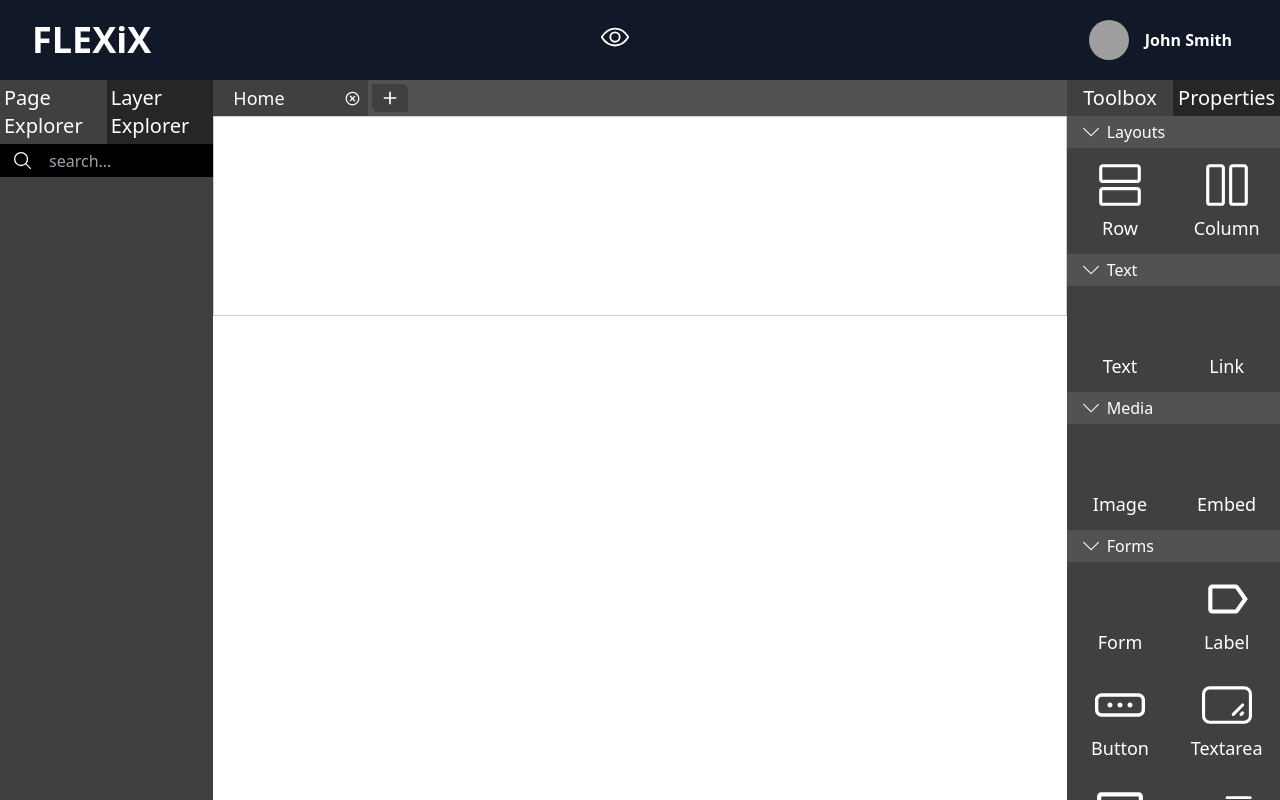
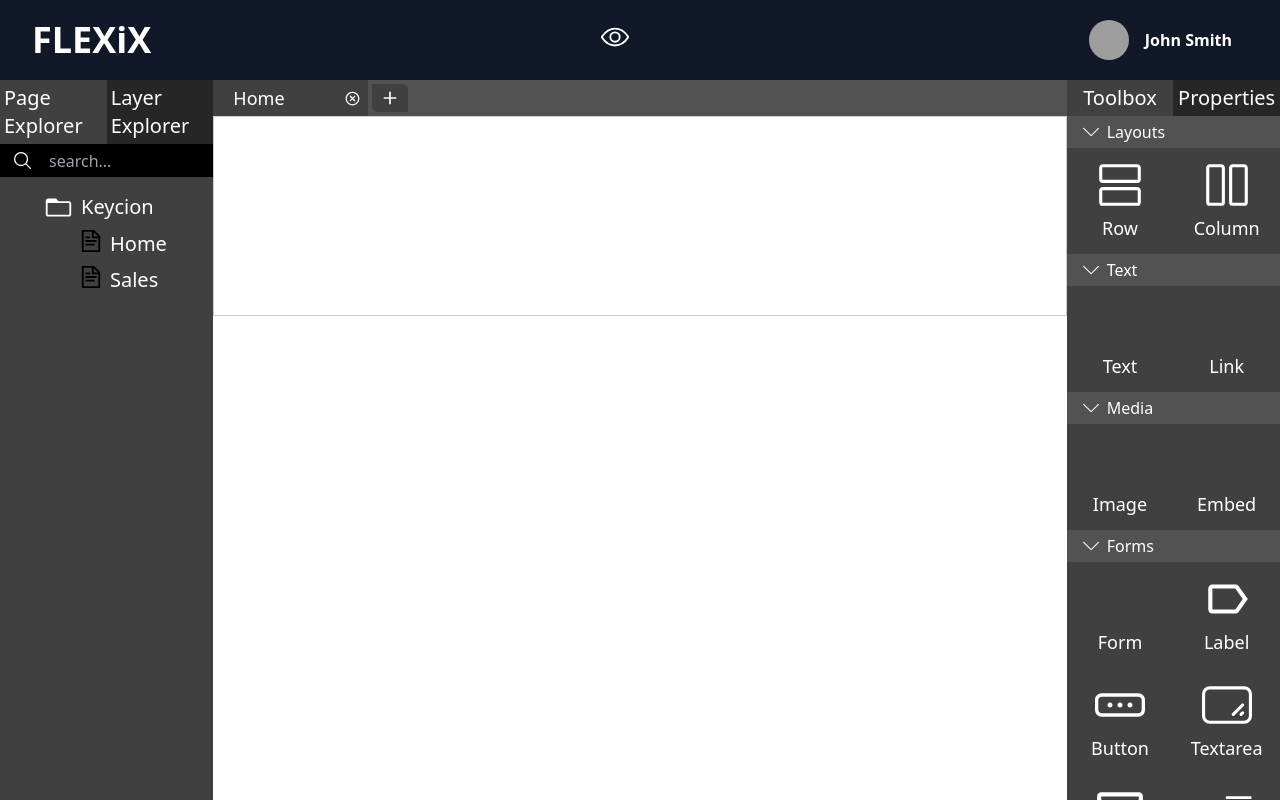
Before and after one commit to flexix-developer/Flexix-Frontend, a React (Create React App) app: page /design in a window 1280 px wide. Both pictures are taken after a click on the element "Page Explorer". Built offline with nearby package versions, Linux system fonts and the light colour scheme; grey boxes are pictures that could not be loaded; some icons are missing.

Commit message:
pattren||nop

```diff
--- a/src/components/pageExplorer/PageExplorer.js
+++ b/src/components/pageExplorer/PageExplorer.js
@@ -1,8 +1,9 @@
-// import { IoMdFolderOpen } from "react-icons/io";
+import { IoMdFolderOpen } from "react-icons/io";
 import { IoSearchOutline } from "react-icons/io5";
-// import { GrDocumentText } from "react-icons/gr";
+import { GrDocumentText } from "react-icons/gr";
 
 const PageExplorer = () => {
+
 
     return (
         <div className="flex flex-col text-white ">
@@ -14,6 +15,21 @@ const PageExplorer = () => {
                     className="bg-black p-2 ml-2 rounded-md focus:outline-none focus:border-blue-500 w-full text-white h-0.5"
                 />
             </div>
+            <div className="flex flex-col mt-2">
+                <div className="flex flex-row ml-11 mt-2">
+                    <IoMdFolderOpen  size={29}/>
+                    <p className="pl-2 text-center text-xl">Keycion</p>
+                </div>
+                <div className="flex flex-row ml-20 mt-2">
+                    <GrDocumentText  size={22}/>
+                    <p className="pl-2 text-center text-xl">Home</p>
+                </div>
+                <div className="flex flex-row ml-20 mt-2">
+                    <GrDocumentText  size={22}/>
+                    <p className="pl-2 text-center text-xl">Sales</p>
+                </div>
+            </div>
+
         </div>
     )
 
```
